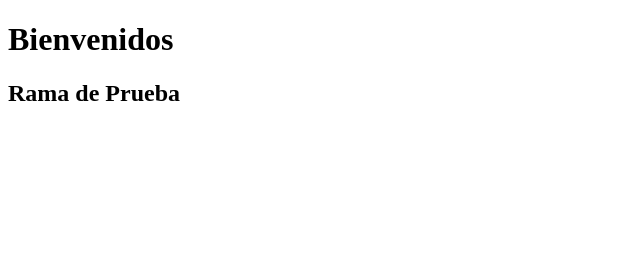
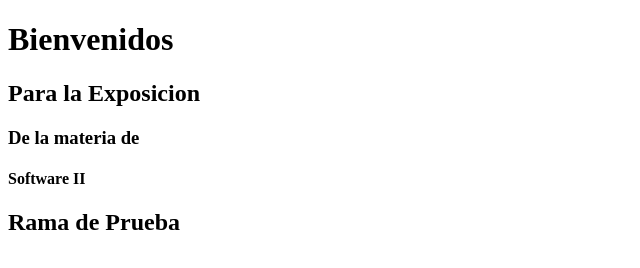
Before and after one commit to Diegow7/PrySimplePageWeb2, a plain HTML site: page index.html in a window 1280 px wide. Shown: the whole page, without its empty margins (0-640 px from the left). Drawn offline with Linux system fonts and the light colour scheme.

Commit message:
Cambios1

```diff
--- a/index.html
+++ b/index.html
@@ -8,6 +8,9 @@
 <body>
 
     <h1>Bienvenidos</h1>
+    <h2> Para la Exposicion </h2>
+    <h3> De la materia de </h3>
+    <h4> Software II </h4>
     <h2>Rama de Prueba </h2>
 
 
```
